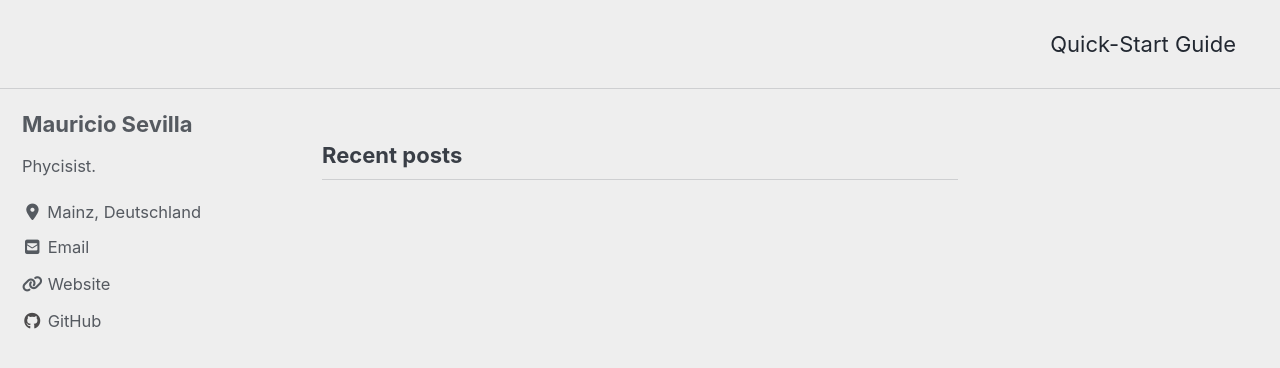
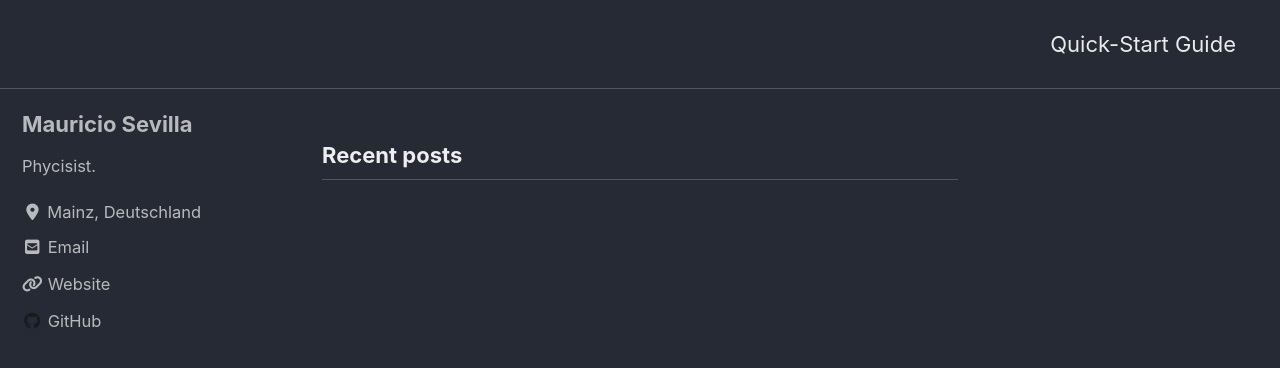
Before and after one commit to jmsevillam/CV, a Jekyll site: the page built from index.html, in a window 1280 px wide and 900 px high. Shown: the top 368 px of the window. Built offline with Jekyll 4.4.1, drawn with Linux system fonts in a browser that asks for light colours; cached includes are drawn as plain includes; nearby versions of some CDN libraries; the list of posts is cut into pages by our own code.

Commit message:
Update _config.yml

```diff
--- a/_config.yml
+++ b/_config.yml
@@ -12,7 +12,7 @@
 
 #theme                  : "minimal-mistakes-jekyll"
 #remote_theme           : "mmistakes/minimal-mistakes"
-minimal_mistakes_skin    :  "air" # , "aqua", "contrast", "dark", "dirt", "neon", "mint", "plum", "sunrise"
+minimal_mistakes_skin    :  "dark" # , "aqua", "contrast", "dark", "dirt", "neon", "mint", "plum", "sunrise"
 
 # Site Settings
 locale                   : "en-US"
```
